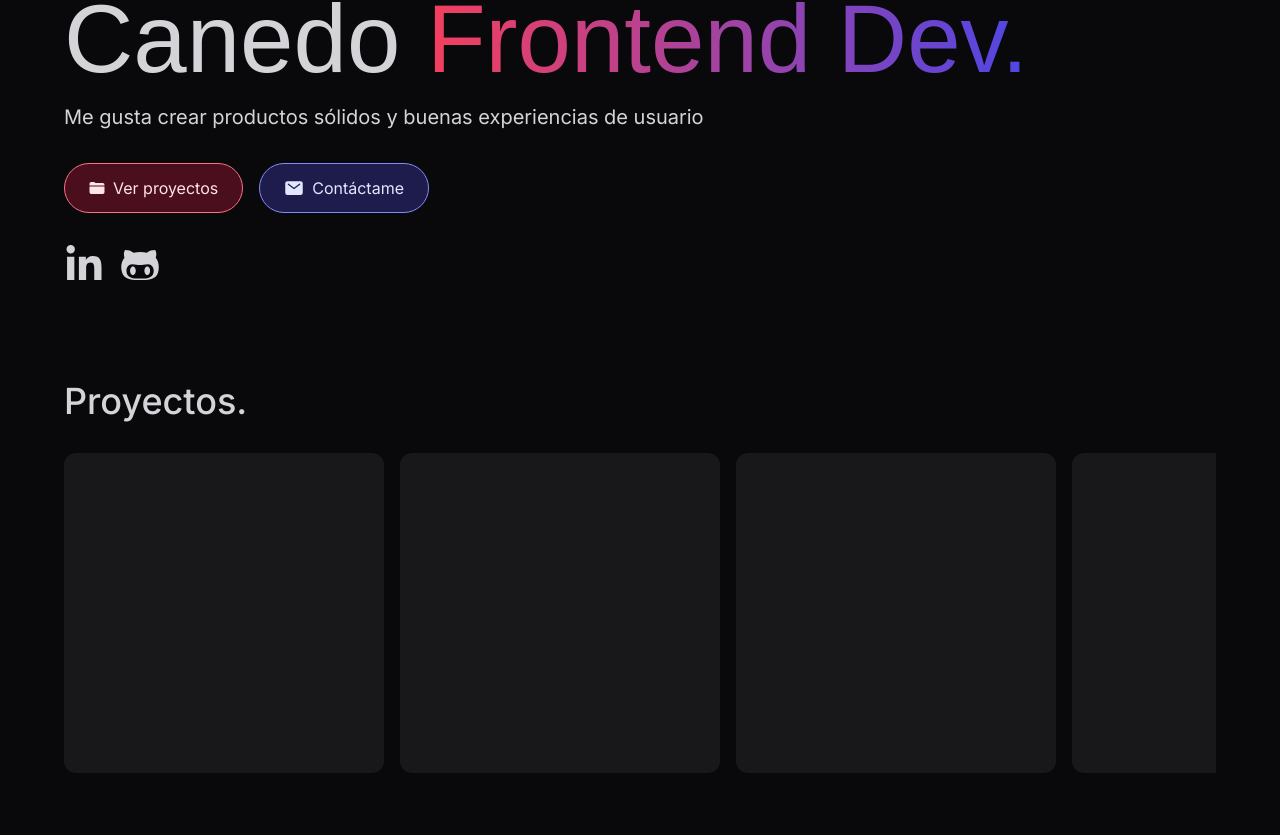
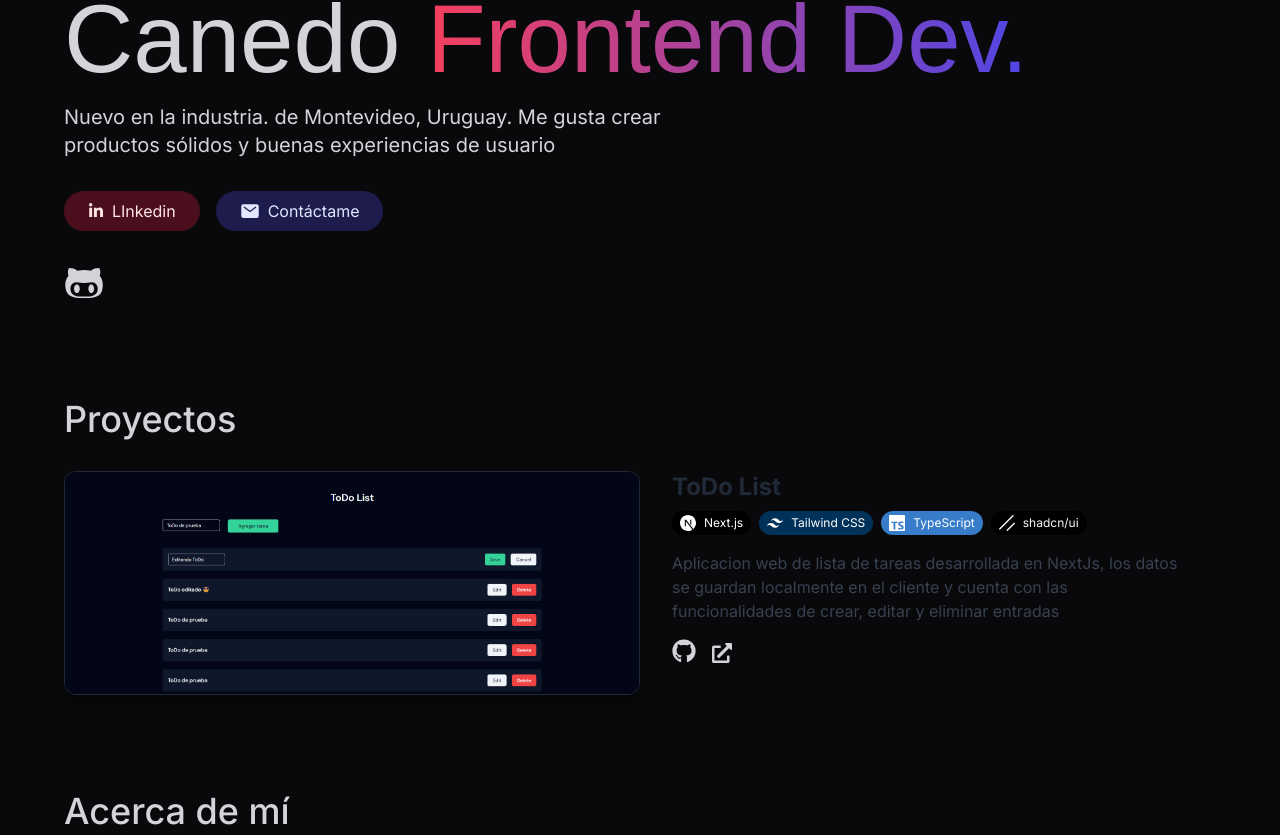
Before and after one commit to Can3do/Portfolio, a Next.js app: page / in a window 1280 px wide. Shown: the part 265-1100 px from the top of the page. Built offline with nearby package versions, Linux system fonts and the light colour scheme; a web font is replaced by a local one.

Commit message:
primera version viable de la seccion proyectos

```diff
--- a/src/app/page.jsx
+++ b/src/app/page.jsx
@@ -3,16 +3,30 @@ import AboutSection from '@/components/aboutSection';
 import HeroSection from '@/components/heroSection';
 import TechnologiesSection from '@/components/technologiesSection';
 import ContactSection from '@/components/contactSection';
+import Link from 'next/link';
 
 const HomePage = () => {
 	return (
-		<main className='flex flex-col items-center  overflow-hidden'>
+		<>
+			<main className='flex flex-col items-center overflow-hidden'>
 				<HeroSection />
 				<ProjectsSection />
 				<AboutSection />
 				<TechnologiesSection />
 				<ContactSection />
+				<footer className=' section'>
+					<p className='font-semibold'>
+						{'Créditos a Miguel Angel Durán por su trabajo en '}
+						<Link
+							href={'https://porfolio.dev/'}
+							className='text-yellow-300 underline'
+						>
+							Portfolio.dev
+						</Link>
+					</p>
+				</footer>
 			</main>
+		</>
 	);
 };
 
--- a/src/components/aboutSection/AboutSection.jsx
+++ b/src/components/aboutSection/AboutSection.jsx
@@ -4,7 +4,7 @@ const AboutSection = () => {
 			<div className='flex w-full flex-col gap-8'>
 				<div>
 					<h2 id='about' className='text-4xl font-medium'>
-						Acerca de mí.
+						Acerca de mí
 					</h2>
 				</div>
 				<div className='flex'>
--- a/src/components/contactSection/ContactSection.jsx
+++ b/src/components/contactSection/ContactSection.jsx
@@ -4,7 +4,7 @@ const ContactSection = () => {
 			<div className='flex w-full flex-col gap-8'>
 				<div>
 					<h2 id='about' className='text-4xl font-medium'>
-						Contacto.
+						Contacto
 					</h2>
 				</div>
 				<div className='flex'>{/* TO DO */}</div>
--- a/src/components/heroSection/HeroSection.jsx
+++ b/src/components/heroSection/HeroSection.jsx
@@ -19,23 +19,23 @@ const HeroSection = () => {
 						</span>
 					</h1>
 
-					<p className=' text-xl font-normal text-zinc-300'>
-						Me gusta crear productos sólidos y buenas experiencias
-						de usuario
+					<p className=' text-xl font-normal text-zinc-300 max-w-2xl'>
+						Nuevo en la industria. de Montevideo, Uruguay. Me gusta
+						crear productos sólidos y buenas experiencias de usuario
 					</p>
 				</div>
 
 				<div className='flex w-full  gap-4 sm:w-[auto] flex-row items-center justify-start'>
 					<Link
-						href='#projects'
-						className='text-md rounded-full bg-rose-600/30 px-6 py-3 font-normal  hover:bg-rose-500/50 transition-colors border border-rose-400 box-border flex items-center gap-2 text-rose-100'
+						href='#'
+						className='text-md rounded-full bg-rose-600/30 px-6 py-2 font-normal  hover:bg-rose-500/50 transition-colors  box-border flex items-center gap-2 text-rose-100'
 					>
-						<IoFolder />
-						Ver proyectos
+						<FaLinkedinIn />
+						LInkedin
 					</Link>
 					<Link
 						href=''
-						className='text-md rounded-full bg-indigo-600/30 px-6 py-3 font-normal  hover:bg-indigo-500/50 transition-colors border border-indigo-400 box-border flex items-center gap-2 text-indigo-100'
+						className='text-md rounded-full bg-indigo-600/30 px-6 py-2 font-normal  hover:bg-indigo-500/50 transition-colors box-border flex items-center gap-2 text-indigo-100'
 					>
 						<IoMail className=' w-5 h-5' />
 						Contáctame
@@ -43,12 +43,6 @@ const HeroSection = () => {
 				</div>
 
 				<div className='flex gap-4 justify-start '>
-					<Link
-						href='https://www.linkedin.com/in/juan-pablo-canedo/'
-						target='_blank'
-					>
-						<FaLinkedinIn className='w-10 h-10' />
-					</Link>
 					<Link href='https://github.com/Can3do' target='_blank'>
 						<FaGithubAlt className='w-10 h-10' />
 					</Link>
--- a/src/components/navigation/Navigation.jsx
+++ b/src/components/navigation/Navigation.jsx
@@ -10,7 +10,7 @@ const Navigation = () => {
 	return (
 		<>
 			<header
-				className={`sticky left-0 right-0 top-0 min-h-[4rem] box-border flex items-stretch justify-center border-b border-zinc-600 bg-zinc-950/90 backdrop-blur-md z-50`}
+				className={`sticky left-0 right-0 top-0 min-h-[4rem] box-border flex items-stretch justify-center bg-zinc-950/70 backdrop-blur-lg z-50`}
 			>
 				<div
 					className={`flex w-full max-w-7xl items-center ms-6 md:px-16 `}
--- a/src/components/projectsSection/ProjectSection.jsx
+++ b/src/components/projectsSection/ProjectSection.jsx
@@ -1,19 +1,79 @@
+import Image from 'next/image';
+
+import { projects } from '@/constants';
+import { FaGithub } from 'react-icons/fa';
+import { FaExternalLinkAlt } from 'react-icons/fa';
+import Link from 'next/link';
+
 const ProjectsSection = () => {
 	return (
 		<section className='section' id='projects'>
 			<div className='flex w-full flex-col gap-8'>
 				<div>
-					<h2 className='text-4xl font-medium'>Proyectos.</h2>
+					<h2 className='text-4xl font-medium'>Proyectos</h2>
 				</div>
 
-				<div className='flex flex-row gap-4 overflow-y-auto'>
-					<div className='flex h-[20rem] w-[20rem] shrink-0 rounded-xl bg-zinc-900'></div>
-					<div className='flex h-[20rem] w-[20rem] shrink-0 rounded-xl bg-zinc-900'></div>
-					<div className='flex h-[20rem] w-[20rem] shrink-0 rounded-xl bg-zinc-900'></div>
-					<div className='flex h-[20rem] w-[20rem] shrink-0 rounded-xl bg-zinc-900'></div>
-					<div className='flex h-[20rem] w-[20rem] shrink-0 rounded-xl bg-zinc-900'></div>
-					<div className='flex h-[20rem] w-[20rem] shrink-0 rounded-xl bg-zinc-900'></div>
-				</div>
+				{projects.map(
+					({ image, title, description, tags, link, github }) => (
+						<article
+							className='flex flex-col space-x-0 space-y-8 md:flex-row md:space-x-8 md:space-y-0'
+							key={title}
+						>
+							<div className='w-full md:w-1/2'>
+								<div className='relative flex flex-col items-center col-span-6 row-span-5 gap-8 transition duration-500 ease-in-out transform shadow-xl overflow-clip rounded-xl sm:rounded-xl lg:border lg:border-gray-800 lg:hover:border-gray-700 lg:hover:bg-gray-800/50 h-56'>
+									<Image
+										alt={title}
+										className='object-cover object-top w-full transition duration-500 sm:h-full md:scale-110 '
+										src={image}
+										width={1200}
+										height={600}
+									/>
+								</div>
+							</div>
+
+							<div className='w-full md:w-1/2 md:max-w-lg'>
+								<h3 className='text-2xl font-bold text-gray-800 dark:text-gray-100 '>
+									{title}
+								</h3>
+								<div className='flex flex-wrap mt-2'>
+									<ul className='flex flex-row mb-2 gap-x-2'>
+										{tags.map((tag) => (
+											<li key={tag.name}>
+												<span
+													className={`flex gap-x-2 rounded-full text-xs py-1 px-2 items-center`}
+													style={{
+														background:
+															tag.background,
+														color: tag.color,
+													}}
+												>
+													<tag.icon className='size-4' />
+													{tag.name}
+												</span>
+											</li>
+										))}
+									</ul>
+
+									<div className='mt-2 text-gray-700 dark:text-gray-400'>
+										{description}
+									</div>
+									<footer className='flex items-end justify-start mt-4 gap-x-4'>
+										{github && (
+											<Link href={github} target='_blank'>
+												<FaGithub className='size-6' />
+											</Link>
+										)}
+										{link && (
+											<Link href={link} target='_blank'>
+												<FaExternalLinkAlt className='size-5' />
+											</Link>
+										)}
+									</footer>
+								</div>
+							</div>
+						</article>
+					)
+				)}
 			</div>
 		</section>
 	);
--- a/src/components/technologiesSection/TechnologiesSection.jsx
+++ b/src/components/technologiesSection/TechnologiesSection.jsx
@@ -6,7 +6,7 @@ const TechnologiesSection = () => {
 			<div className='flex w-full flex-col gap-12'>
 				<div>
 					<h2 id='projects' className='text-4xl font-medium'>
-						Tecnologías.
+						Tecnologías
 					</h2>
 				</div>
 				<div className='flex flex-wrap justify-start'>
--- a/src/constants/index.js
+++ b/src/constants/index.js
@@ -6,12 +6,19 @@ import {
 	FaFigma,
 	FaGithub,
 } from 'react-icons/fa6';
-import { SiTailwindcss, SiNextdotjs, SiJavascript } from 'react-icons/si';
+
+import {
+	SiTailwindcss,
+	SiNextdotjs,
+	SiJavascript,
+	SiTypescript,
+	SiShadcnui,
+} from 'react-icons/si';
 
 export const navLinks = [
 	{
 		name: 'Inicio',
-		url: '/',
+		url: '#home',
 		id: 'home',
 	},
 	{
@@ -53,6 +60,11 @@ export const technologies = [
 		color: '#f0dc55',
 	},
 	{
+		name: 'TypeScript',
+		icon: SiTypescript,
+		color: '#377cc8',
+	},
+	{
 		name: 'React',
 		icon: FaReact,
 		color: '#149eca',
@@ -73,3 +85,42 @@ export const technologies = [
 		color: '#eb4c1d',
 	},
 ];
+
+export const tags = {
+	next: {
+		name: 'Next.js',
+		background: '#000',
+		color: '#fff',
+		icon: SiNextdotjs,
+	},
+	tailwind: {
+		name: 'Tailwind CSS',
+		background: '#003159',
+		color: '#fff',
+		icon: SiTailwindcss,
+	},
+	typescript: {
+		name: 'TypeScript',
+		background: '#377cc8',
+		color: '#fff',
+		icon: SiTypescript,
+	},
+	shadcnui: {
+		name: 'shadcn/ui',
+		background: '#000',
+		color: '#fafafa',
+		icon: SiShadcnui,
+	},
+};
+
+export const projects = [
+	{
+		title: 'ToDo List',
+		description:
+			'Aplicacion web de lista de tareas desarrollada en NextJs, los datos se guardan localmente en el cliente y cuenta con las funcionalidades de crear, editar y eliminar entradas',
+		link: 'https://to-do-list-jpc.vercel.app/',
+		github: 'https://github.com/Can3do/ToDo-List',
+		image: '/project-todolist.png',
+		tags: [tags.next, tags.tailwind, tags.typescript, tags.shadcnui],
+	},
+];
```
Also changed, not shown: public/project-todolist.png (added). Lines whose indentation alone changed are shown as unchanged.
